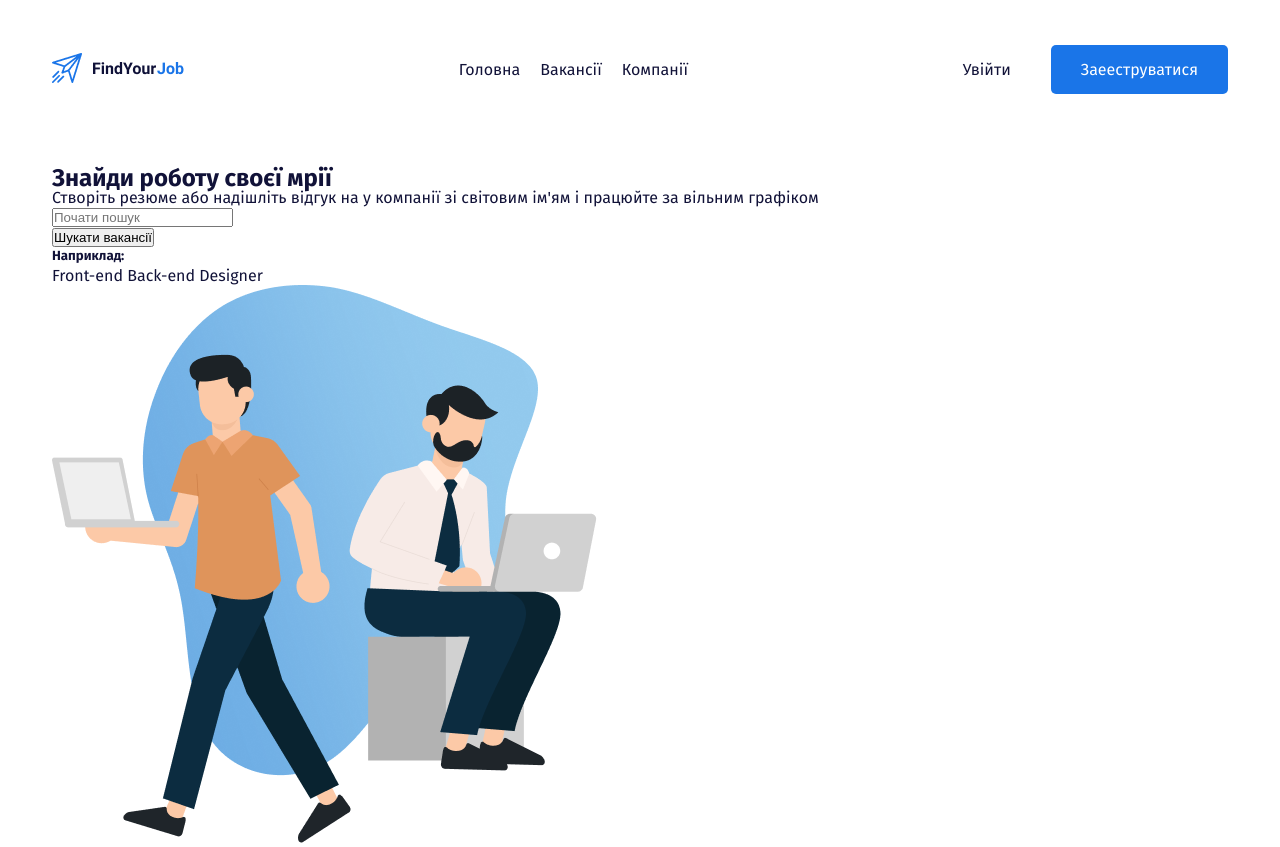
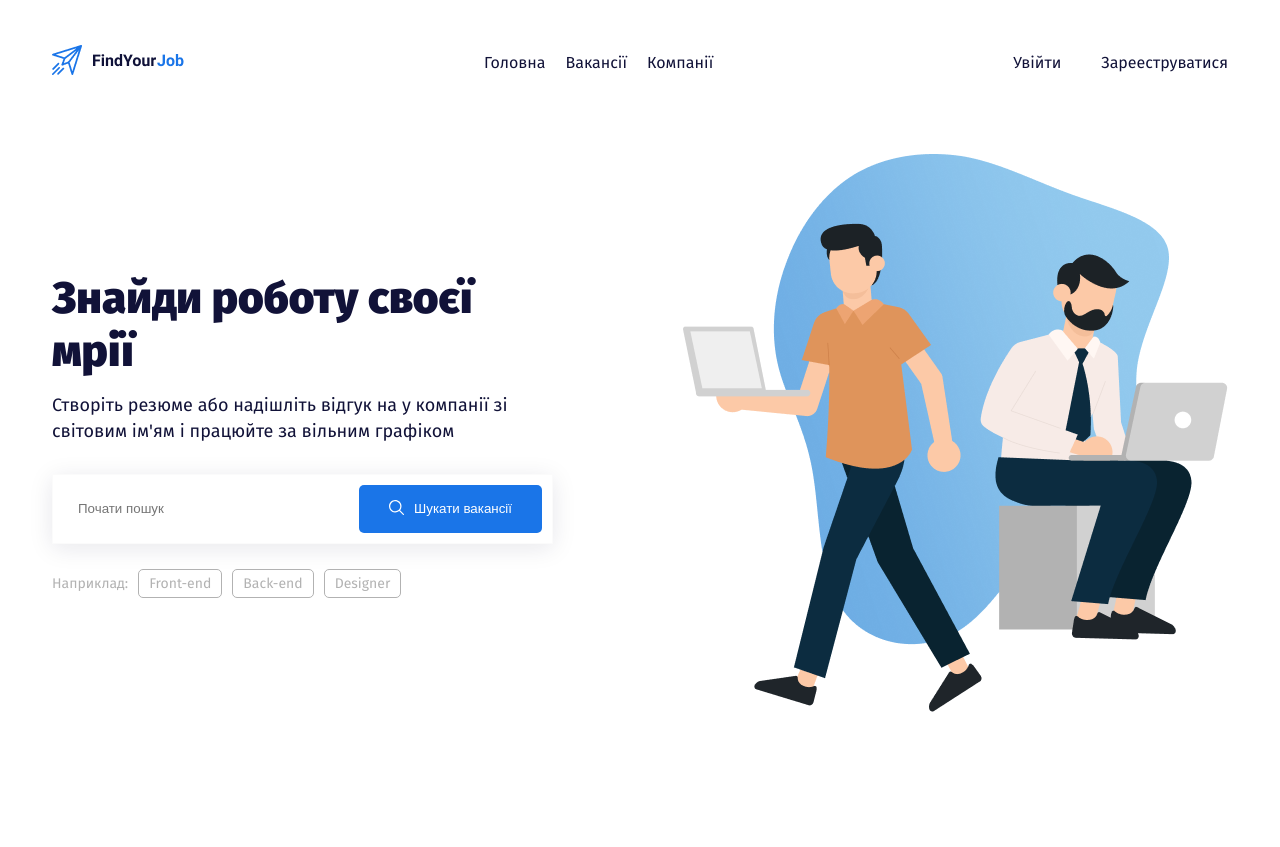
Before and after one commit to annazuzkova/findyourjob, a plain HTML site: page index.html in a window 1280 px wide. After the commit the page ends 800 px from the top, so only its background shows below. Drawn offline with Linux system fonts and the light colour scheme.

Commit message:
zrobulu raboty

```diff
--- a/index.html
+++ b/index.html
@@ -28,7 +28,7 @@
           </ul>
           <div class="header-nav-btn">
             <a class="login" href="#">Увійти</a>
-            <a class="register" href="#">Заееструватися</a>
+            <a class="register" href="#">Заpееструватися</a>
           </div>
         </nav>
         <section class="header-main">
@@ -36,8 +36,7 @@
             <h2 class="header-card-title">Знайди роботу своєї мрії</h2>
             <p class="header-card-text">Створіть резюме або надішліть відгук на
                у компанії зі світовим ім'ям і працюйте за вільним графіком</p>
-            <form action="" class="header-card-search"><input type="text" class="search-input" placeholder="Почати пошук"></form>
-            <button class="search-button">Шукати вакансії</button>
+            <form action="" class="header-card-search"><input type="text" class="search-input" placeholder="Почати пошук"><button class="search-button button">Шукати вакансії</button></form>
             <div class="header-card-example">
               <h5 class="header-example-title">Наприклад: </h5>
               <span class="header-example-item">Front-end</span>
--- a/styles/header.css
+++ b/styles/header.css
@@ -1,6 +1,7 @@
 .header{
     padding-top: 45px;
 }
+/* стилі для хедедер нав */
 .header-nav{
     display: flex;
     justify-content: space-between;
@@ -19,9 +20,46 @@
     align-items: center;
     gap: 40px;
 }
-.register{
-    padding: 15px 30px;
-    background: #1A75E8;
-    border-radius: 5px;
-    color: #FFFFFF;
+/* стилі для хедер маин */
+.header-main{
+    display: flex;
+    align-items: center;
+    gap: 130px;
+  }
+.header-card-title{
+    font-weight: 900;
+    font-size: 44px;
+    line-height: 53px;
+    margin-bottom: 15px;
 }
+/* .header-main-card{
+    max-width: 460px;
+} */
+.header-card-text{
+    font-size: 18px;
+    line-height: 140%;
+    margin-bottom: 30px;
+}
+.header-card-search{
+    display: flex;
+    justify-content: space-between;
+    gap: 100px;
+    background: #FFFFFF;
+    border: 1px solid rgba(209, 209, 209, 0.1);
+    box-shadow: 0px 4px 25px rgba(15, 17, 56, 0.1);
+    padding: 10px 10px 10px 25px;
+    margin-bottom: 25px;
+}
+.search-input{
+    border: none;
+    outline: none;
+}
+.search-button{
+    display: flex;
+    gap: 10px;
+    align-items: center;
+    justify-content: space-between;
+}
+.search-button::before{
+    content: url('/img/search\ \(1\).svg');
+}
--- a/styles/style.css
+++ b/styles/style.css
@@ -10,3 +10,27 @@ body {
   width: 1176px;
   margin: 0 auto;
 }
+.button{
+  padding: 15px 30px;
+  background: #1A75E8;
+  border-radius: 5px;
+  color: #FFFFFF;
+  border: none;
+}
+.header-card-example{
+  display: flex;
+  gap: 10px;
+  align-items: center;
+}
+.header-example-title,
+.header-example-item{
+  font-weight: 400;
+  font-size: 14px;
+  line-height: 17px;
+  color: #B2B2B2;
+}
+.header-example-item{
+  padding: 5px 10px;
+  border: 1px solid #B2B2B2;
+  border-radius: 5px;
+}
```
Also changed, not shown: img/search (1).svg (added).
